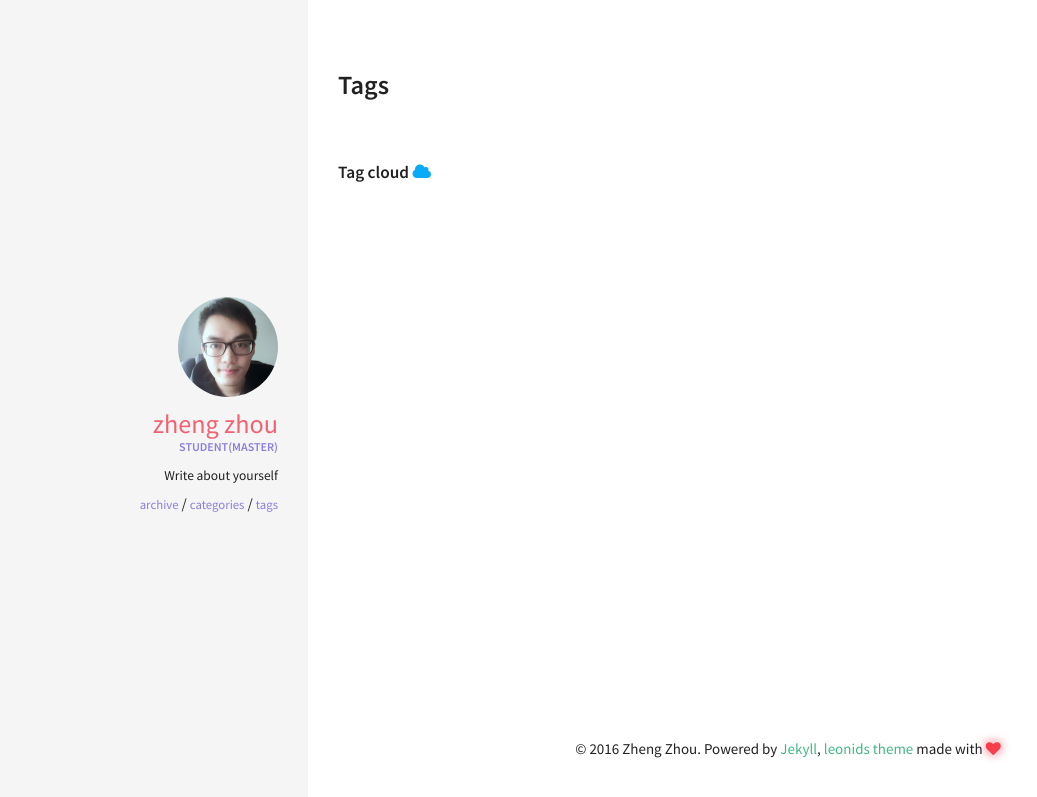
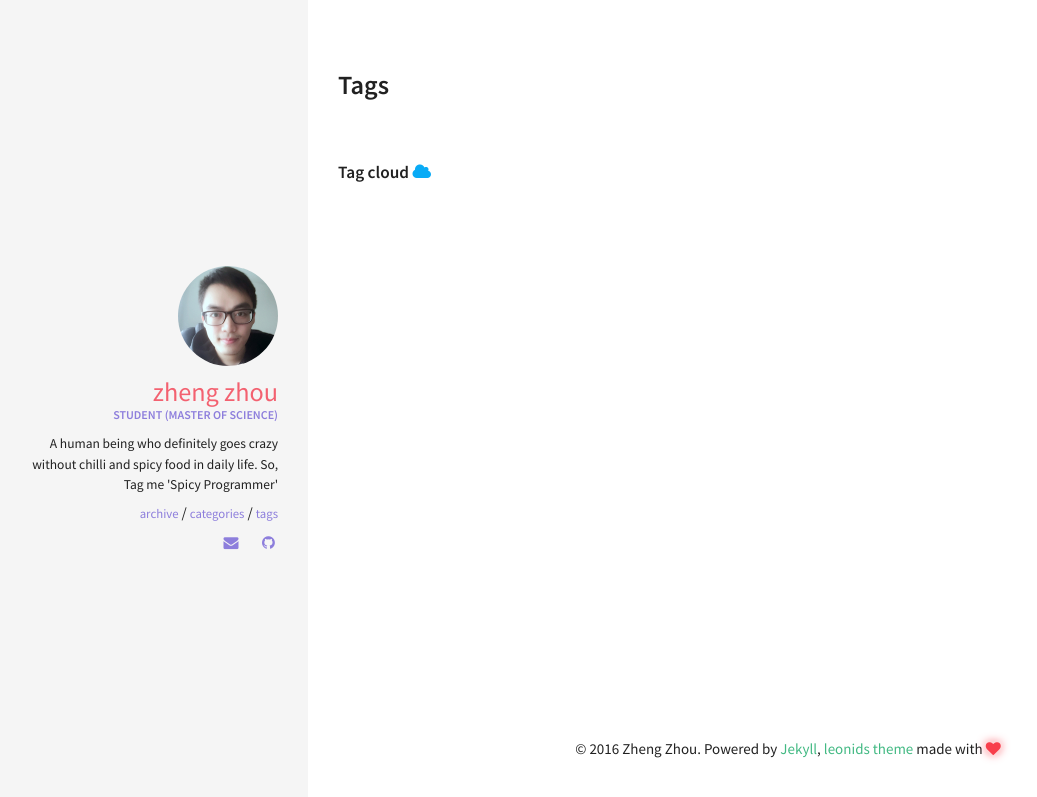
Before and after one commit to encorechow/encorechow.github.io, a Jekyll site: the page built from tags.html, in a window 1280 px wide. Shown: the top 797 px of the page, without its empty margins (12-1049 px from the left). Built offline with Jekyll 4.4.1, drawn with Linux system fonts in a browser that asks for light colours.

Commit message:
Add biobibliography

```diff
--- a/_config.yml
+++ b/_config.yml
@@ -33,9 +33,9 @@ kramdown:
 owner:
   name: Zheng Zhou
   avatar: avatar.jpg
-  job: "Student(Master)"
-  bio: "Write about yourself"
-  email:
+  job: "Student (Master of Science)"
+  bio: "A human being who definitely goes crazy without chilli and spicy food in daily life. So, Tag me 'Spicy Programmer'"
+  email: "encorechow1992@gmail.com & zhouzh@oregonstate.edu"
   disqus-shortname:
   twitter:
   facebook:
@@ -46,7 +46,7 @@ owner:
     ad-client:
     ad-slot:
   bing-verify:
-  github: #username
+  github: "encorechow"
   stackoverflow: #123456/username   from a "http://stackoverflow.com/users/123456/username" link
   linkedin: #username
   xing: #username
```
